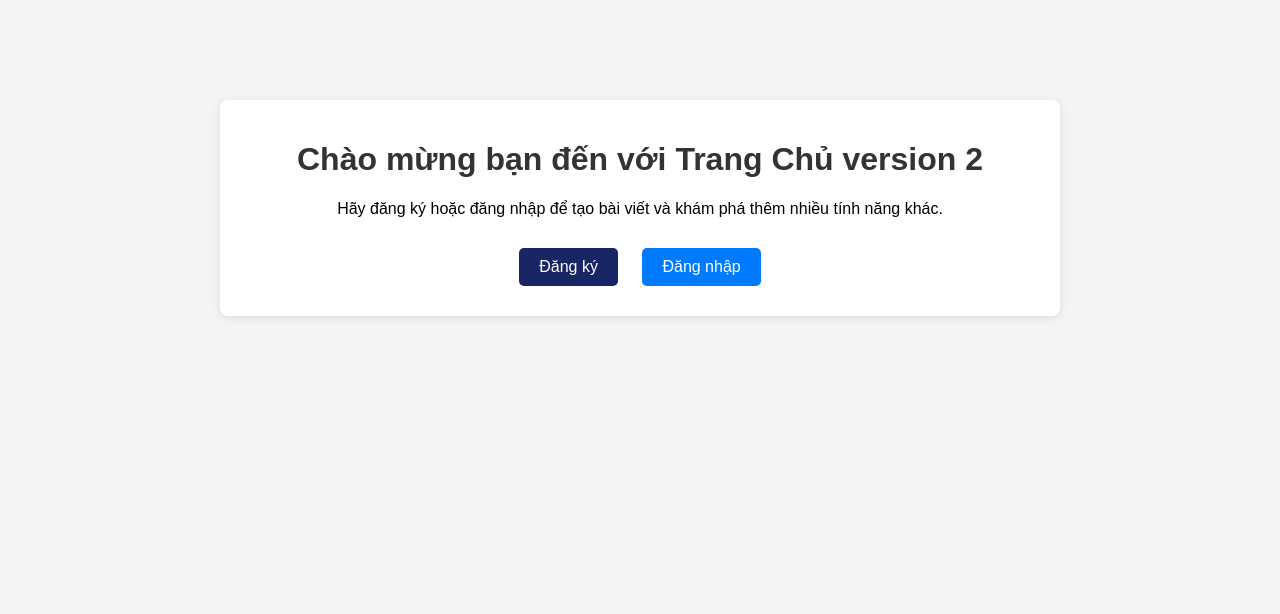
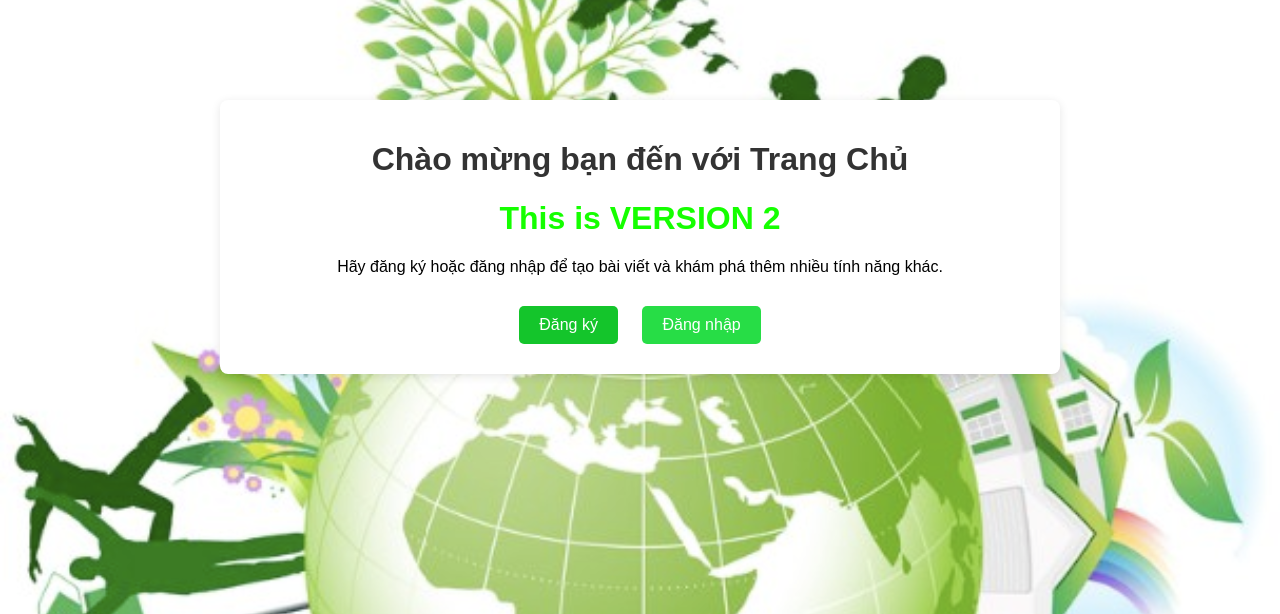
Before and after one commit to HoaiNampro05/demo-django-v2, a Django app: page /blog/ in a window 1280 px wide. Shown: the top 614 px of the page. Run offline with Django 5.2, Linux system fonts and the light colour scheme.

Commit message:
fix html

```diff
--- a/blog/templates/blog/home.html
+++ b/blog/templates/blog/home.html
@@ -7,7 +7,9 @@
     <style>
         body {
             font-family: Arial, sans-serif;
-            background-color: #f4f4f4;
+            background-image: url('../image/green-background.jpg');
+            background-size: cover;
+            background-position: center;
             margin: 0;
             padding: 0;
         }
@@ -39,26 +41,27 @@
             border: none;
             cursor: pointer;
             color: white;
-            background-color: #007bff;
+            background-color: #27dd46;
             text-decoration: none;
         }
 
         .btn:hover {
-            background-color: #0056b3;
+            background-color: #00b300;
         }
 
         .btn-secondary {
-            background-color: #182666;
+            background-color: #14c52b;
         }
 
         .btn-secondary:hover {
-            background-color: #885321;
+            background-color: #49c419;
         }
     </style>
 </head>
 <body>
     <div class="container">
-        <h1>Chào mừng bạn đến với Trang Chủ version 2</h1>
+        <h1>Chào mừng bạn đến với Trang Chủ </h1>
+        <h1 style="color: rgb(21, 255, 0);">This is VERSION 2</h1>
         <p>Hãy đăng ký hoặc đăng nhập để tạo bài viết và khám phá thêm nhiều tính năng khác.</p>
 
         <div class="btn-container">
```
Also changed, not shown: blog/templates/blog/addpost.html (+7 -5 lines), blog/templates/blog/login.html (+8 -6 lines), blog/templates/blog/register.html (+5 -4 lines), blog/templates/blog/userhome.html (+7 -4 lines), blog/templates/image/blue.jpg (added), blog/templates/image/green-background.jpg (added), blog/templates/image/green.jpg (added), blog/templates/image/network.png (added), blog/templates/image/samsung-background.jpg (added).
